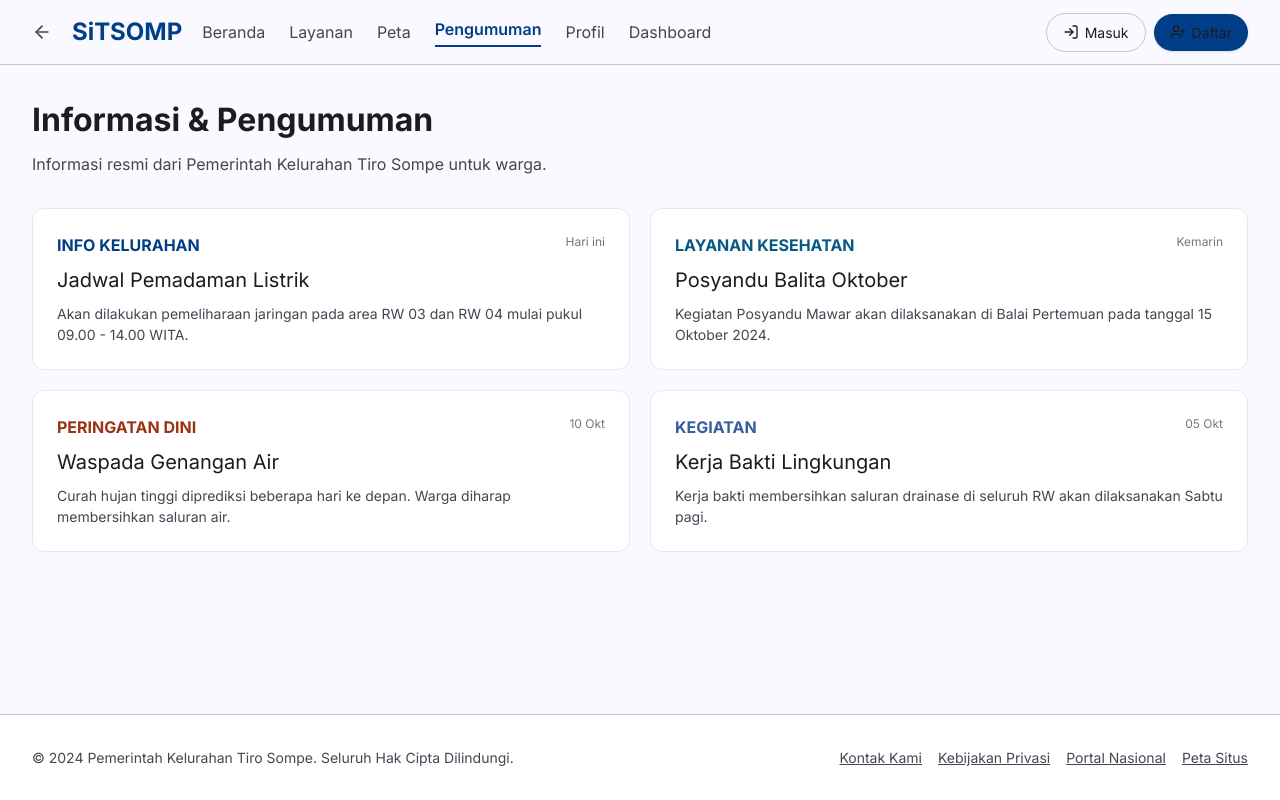
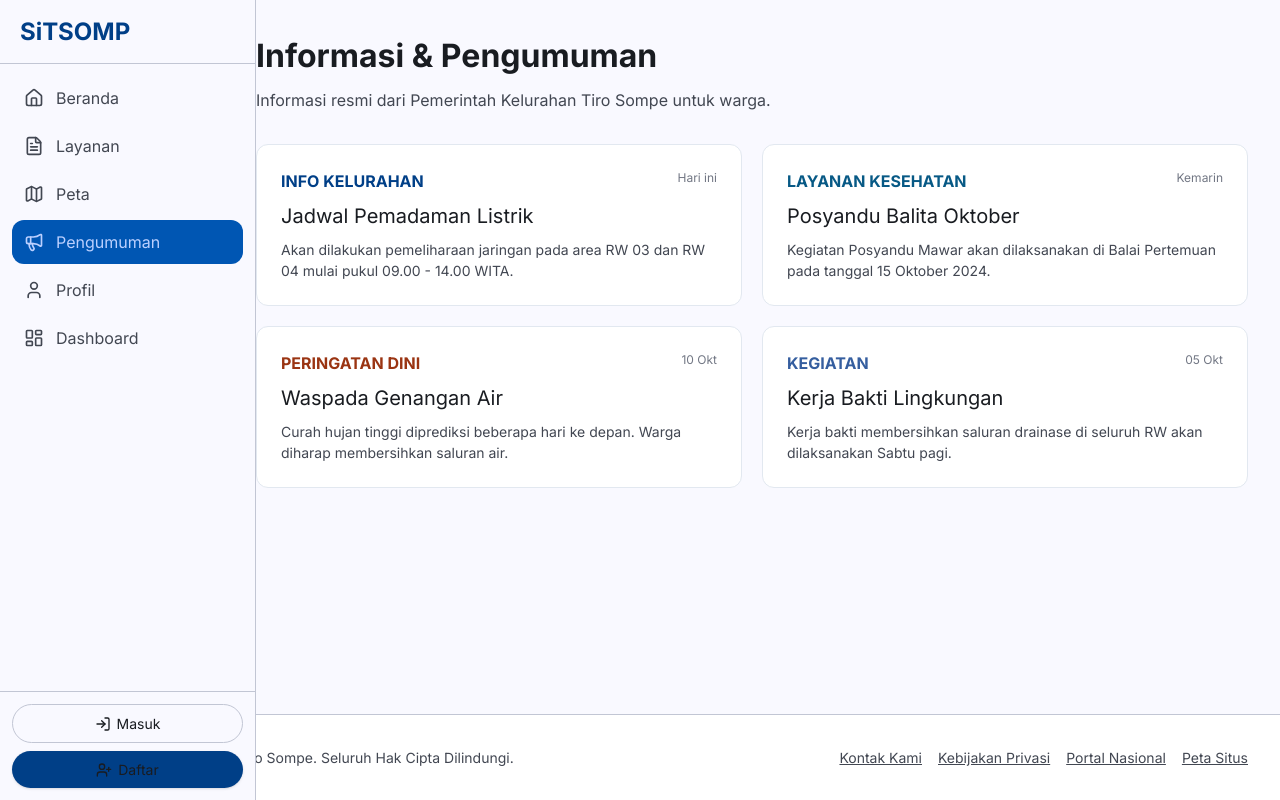
Before and after one commit to Adamsqyxx/SiTSOMP, a Next.js app: page /pengumuman in a window 1280 px wide. Built offline with nearby package versions, Linux system fonts and the light colour scheme; no server answers.

Commit message:
chore:  6 files changed, 55 insertions(+), 27 deletions(-)

```diff
--- a/src/app/dashboard/page.tsx
+++ b/src/app/dashboard/page.tsx
@@ -132,7 +132,7 @@ export default function DashboardPage() {
       <AppHeader />
 
       {/* Content */}
-      <main className="flex-grow pt-16 md:pt-24 pb-16 px-margin-mobile md:px-margin-desktop bg-background">
+      <main className="flex-grow pt-16 md:pt-24 lg:pt-8 lg:pl-64 pb-16 px-margin-mobile md:px-margin-desktop bg-background">
         <div className="max-w-max-width mx-auto flex flex-col gap-8">
           {/* Page header */}
           <div className="flex flex-wrap items-start justify-between gap-4">
--- a/src/app/layanan/surat/[slug]/page.tsx
+++ b/src/app/layanan/surat/[slug]/page.tsx
@@ -144,7 +144,7 @@ export default function PengajuanPage() {
     <div className="bg-background text-on-background min-h-screen flex flex-col font-body-md antialiased">
       <AppHeader />
 
-      <main className="flex-1 pt-16 w-full max-w-2xl mx-auto px-margin-mobile md:px-margin-desktop py-8">
+      <main className="flex-1 pt-16 lg:pt-8 lg:pl-64 w-full max-w-2xl mx-auto px-margin-mobile md:px-margin-desktop py-8">
         <div className="mb-8">
           <BackButton fallbackHref="/layanan/surat" className="mb-3 -ml-1 md:hidden" />
           <span className="inline-block px-3 py-1 bg-primary-container/30 text-primary font-label-sm text-label-sm rounded-full mb-3 uppercase tracking-wide">
--- a/src/app/layanan/surat/page.tsx
+++ b/src/app/layanan/surat/page.tsx
@@ -104,7 +104,7 @@ export default function LayananSuratPage() {
     <div className="bg-background text-on-background min-h-screen flex flex-col font-body-md antialiased">
       <AppHeader />
 
-      <main className="flex-1 pt-16 px-margin-mobile md:px-margin-desktop pb-8">
+      <main className="flex-1 pt-16 lg:pt-8 lg:pl-64 px-margin-mobile md:px-margin-desktop pb-8">
         <div className="max-w-max-width mx-auto">
           <div className="mb-8">
             <h1 className="font-headline-lg text-headline-lg text-primary mb-2">
--- a/src/app/pengumuman/page.tsx
+++ b/src/app/pengumuman/page.tsx
@@ -41,7 +41,7 @@ export default function PengumumanPage() {
     <div className="bg-background text-on-background font-body-md min-h-screen flex flex-col">
       <AppHeader />
 
-      <main className="flex-grow pt-16 md:pt-24 pb-16 px-margin-mobile md:px-margin-desktop max-w-max-width mx-auto w-full">
+      <main className="flex-grow pt-16 md:pt-24 lg:pt-8 lg:pl-64 pb-16 px-margin-mobile md:px-margin-desktop max-w-max-width mx-auto w-full">
         <div className="mb-8">
           <BackButton fallbackHref="/" className="mb-3 -ml-1 md:hidden" />
           <h1 className="font-headline-lg text-headline-lg font-bold text-on-surface mb-2">
--- a/src/app/peta/page.tsx
+++ b/src/app/peta/page.tsx
@@ -315,7 +315,7 @@ export default function PetaPage() {
     <div className="bg-background text-on-background font-body-md text-body-md overflow-hidden flex flex-col h-screen">
       <AppHeader />
 
-      <div className="flex flex-1 pt-16 h-full w-full">
+      <div className="flex flex-1 pt-16 lg:pt-0 lg:pl-64 h-full w-full">
         {/* Main GIS work area */}
         <main className="flex-1 flex h-full relative">
           {/* Persistent side panel (desktop) */}
--- a/src/components/app-header.tsx
+++ b/src/components/app-header.tsx
@@ -26,6 +26,8 @@ const NAV = [
   { label: "Dashboard", href: "/dashboard", icon: LayoutDashboard, exact: false },
 ] as const;
 
+type NavMode = "mobile" | "sidebar";
+
 export default function AppHeader() {
   const pathname = usePathname();
   const [open, setOpen] = useState(false);
@@ -33,28 +35,33 @@ export default function AppHeader() {
   const isActive = (href: string, exact?: boolean) =>
     exact ? pathname === href : pathname.startsWith(href);
 
-  const navLinks = (mobile: boolean) =>
+  const navLinks = (mode: NavMode) =>
     NAV.map((item) => {
       const active = isActive(item.href, item.exact);
+      const base =
+        "transition-colors " +
+        (mode === "sidebar"
+          ? "group flex items-center gap-3 px-3 py-2.5 rounded-xl font-label-md text-label-md "
+          : "flex items-center gap-3 px-3 py-2.5 rounded-xl font-label-md text-label-md ");
+      const state = active
+        ? "bg-primary-container text-on-primary-container"
+        : "text-on-surface-variant hover:bg-surface-container-high hover:text-primary";
       return (
         <Link
           key={item.href}
           href={item.href}
           onClick={() => setOpen(false)}
-          className={cn(
-            "transition-colors",
-            mobile
-              ? "flex items-center gap-3 px-3 py-2.5 rounded-xl font-label-md text-label-md " +
-                  (active
-                    ? "bg-primary-container text-on-primary-container"
-                    : "text-on-surface-variant hover:bg-surface-container-high")
-              : "font-label-md text-label-md " +
-                  (active
-                    ? "text-primary font-semibold border-b-2 border-primary pb-1"
-                    : "text-on-surface-variant hover:text-primary")
-          )}
+          className={cn(base, state)}
         >
-          {mobile && <item.icon aria-hidden="true" className="w-5 h-5 shrink-0" />}
+          <item.icon
+            aria-hidden="true"
+            className={cn(
+              "w-5 h-5 shrink-0 transition-colors",
+              active
+                ? "text-on-primary-container"
+                : "text-on-surface-variant group-hover:text-primary"
+            )}
+          />
           {item.label}
         </Link>
       );
@@ -62,16 +69,35 @@ export default function AppHeader() {
 
   return (
     <>
-      <header className="bg-surface fixed top-0 w-full z-50 border-b border-outline-variant transition-colors duration-200">
+      {/* Desktop sidebar (lg+) */}
+      <aside className="hidden lg:flex flex-col fixed left-0 top-0 h-screen w-64 bg-surface border-r border-outline-variant z-50">
+        <div className="h-16 flex items-center px-5 border-b border-outline-variant">
+          <Link
+            href="/"
+            className="font-headline-md text-headline-md font-bold text-primary"
+          >
+            SiTSOMP
+          </Link>
+        </div>
+        <nav className="flex flex-col gap-1 p-3 flex-1 overflow-y-auto">
+          {navLinks("sidebar")}
+        </nav>
+        <div className="p-3 border-t border-outline-variant">
+          <AuthButtons stacked />
+        </div>
+      </aside>
+
+      {/* Mobile / tablet top bar (<lg) */}
+      <header className="bg-surface fixed top-0 w-full z-50 border-b border-outline-variant transition-colors duration-200 lg:hidden">
         <div className="flex justify-between items-center h-16 px-margin-mobile md:px-margin-desktop z-50 max-w-max-width mx-auto">
           <div className="flex items-center gap-3">
             <BackButton className="-ml-2" />
-            <Link href="/" className="font-headline-md text-headline-md font-bold text-primary">
+            <Link
+              href="/"
+              className="font-headline-md text-headline-md font-bold text-primary"
+            >
               SiTSOMP
             </Link>
-            <nav className="hidden lg:flex gap-6 items-center ml-2">
-              {navLinks(false)}
-            </nav>
           </div>
 
           <div className="flex items-center gap-2 md:gap-3">
@@ -80,7 +106,7 @@ export default function AppHeader() {
               type="button"
               aria-label="Buka menu"
               onClick={() => setOpen(true)}
-              className="lg:hidden text-on-surface-variant hover:bg-surface-container-low rounded-full p-2"
+              className="text-on-surface-variant hover:bg-surface-container-low rounded-full p-2"
             >
               <Menu aria-hidden="true" className="w-5 h-5" />
             </button>
@@ -98,7 +124,9 @@ export default function AppHeader() {
           />
           <nav className="absolute left-0 top-0 h-full w-64 bg-surface flex flex-col shadow-xl pt-4">
             <div className="flex items-center justify-between px-4 h-12 mb-2">
-              <span className="font-headline-sm text-headline-sm font-bold text-primary">Menu</span>
+              <span className="font-headline-sm text-headline-sm font-bold text-primary">
+                Menu
+              </span>
               <button
                 type="button"
                 aria-label="Tutup menu"
@@ -109,7 +137,7 @@ export default function AppHeader() {
               </button>
             </div>
             <div className="flex flex-col gap-1 px-3 overflow-y-auto flex-1">
-              {navLinks(true)}
+              {navLinks("mobile")}
             </div>
             <div className="p-3 border-t border-outline-variant">
               <AuthButtons stacked />
```
